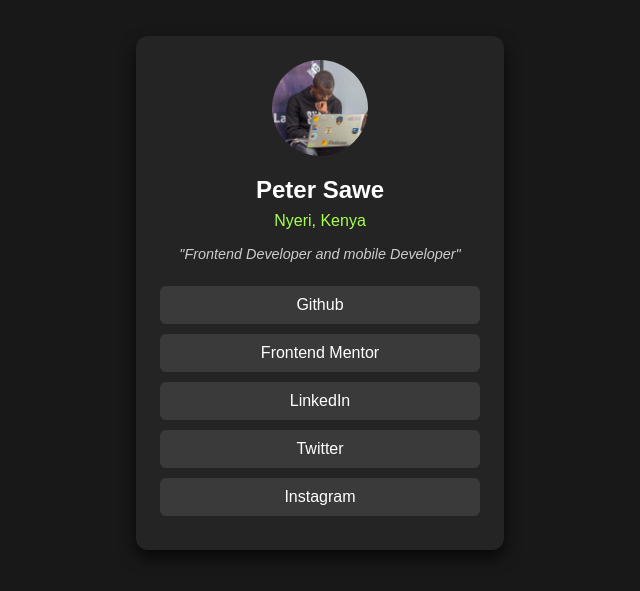
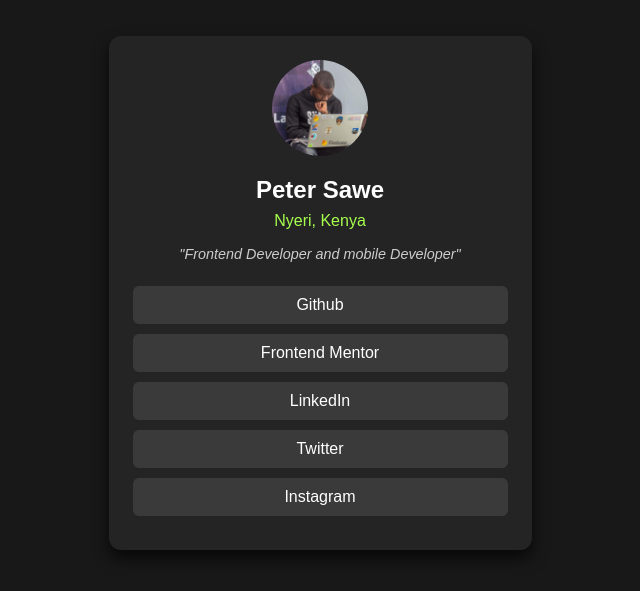
Before and after one commit to sawepeter/Social-Profiles, a plain HTML site: page index.html in a window 1280 px wide. Shown: the part 107-698 px from the top of the page, without its empty margins (320-960 px from the left). Drawn offline with Linux system fonts and the light colour scheme; files whose address does not match are found by name.

Commit message:
initial commit

```diff
--- a/style.css
+++ b/style.css
@@ -15,7 +15,7 @@ body {
     padding: 24px;
     border-radius: 12px;
     text-align: center;
-    width: 320px;
+    width: 375px;
     box-shadow: 0px 8px 16px rgba(0, 0, 0, 0.7);
 }
 
```
